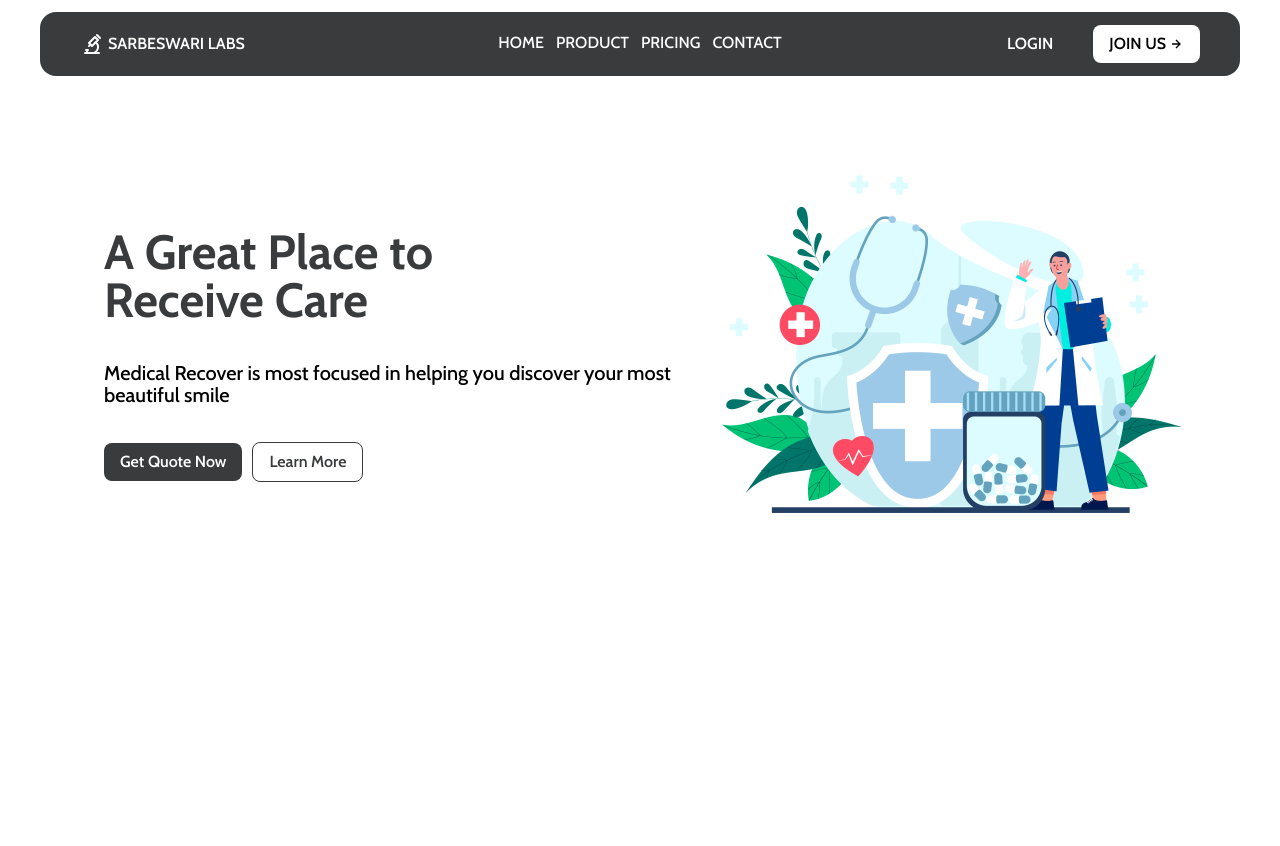
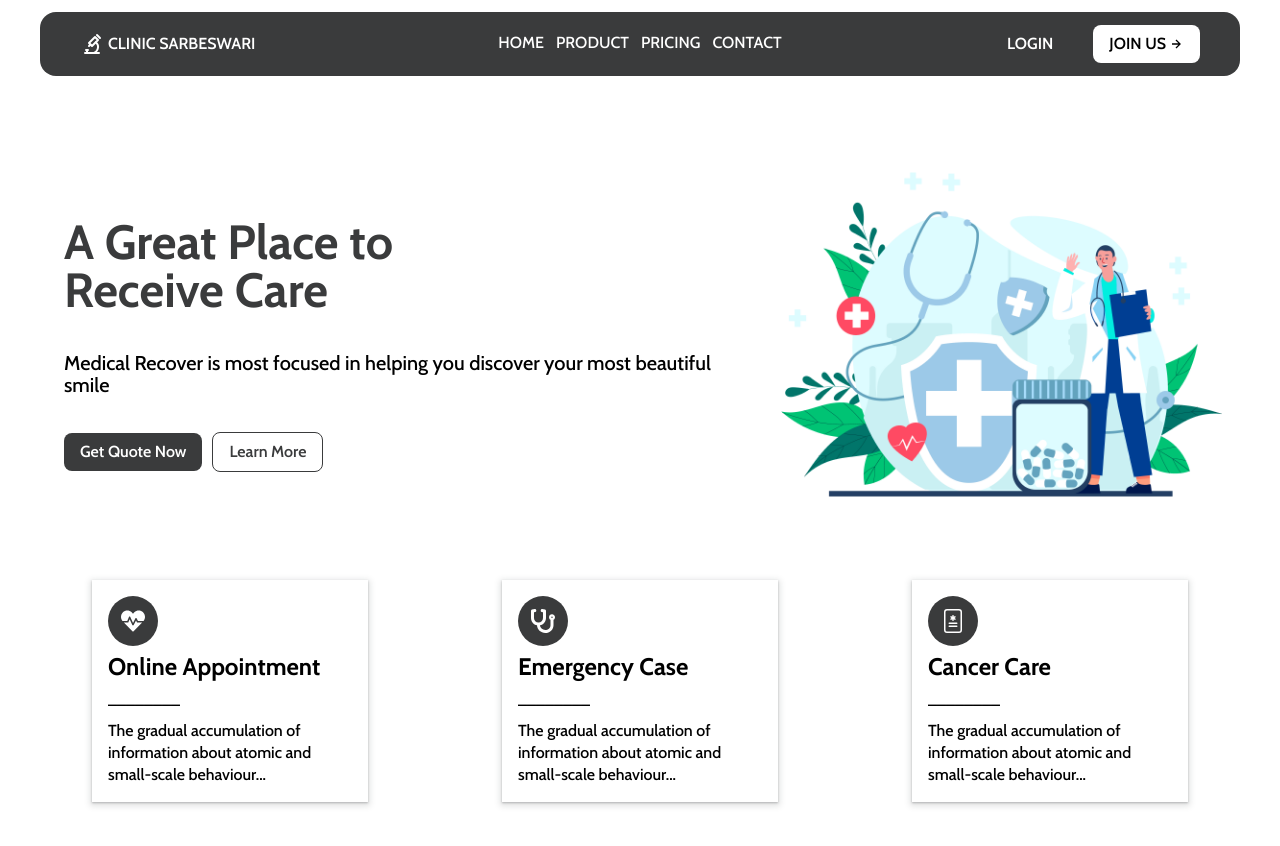
Before and after one commit to shreyT19/Sarbeswari-Labs-Project, a React (Vite) app: page / in a window 1280 px wide. Shown: the top 846 px of the page. Built offline with nearby package versions, Linux system fonts and the light colour scheme.

Commit message:
updated card section

```diff
--- a/index.html
+++ b/index.html
@@ -4,7 +4,7 @@
     <meta charset="UTF-8" />
     <link rel="icon" type="image/svg+xml" href="/vite.svg" />
     <meta name="viewport" content="width=device-width, initial-scale=1.0" />
-    <title>Sarbeswari Labs</title>
+    <title>Clinic Sarbeswari</title>
   </head>
   <body>
     <div id="root"></div>
--- a/src/App.tsx
+++ b/src/App.tsx
@@ -2,6 +2,7 @@
 
 // import ActiveMenu from './components/ActiveMenu/ActiveMenu'
 import Hero from './components/HeroSection/Hero'
+import CardComponent from './components/UsableComponents/CardComponent/CardComponent'
 import Header from './components/header/Header'
 
 function App() {
@@ -13,7 +14,9 @@ function App() {
       <Header/>
       {/* <ActiveMenu/> */}
       <Hero/>
-
+      <CardComponent/>
+      {/* <CardComponent/>
+      <CardComponent/> */}
     </>
   )
 }
--- a/src/components/HeroSection/Hero.scss
+++ b/src/components/HeroSection/Hero.scss
@@ -14,7 +14,6 @@
     // justify-content: flex-end;
     align-items: center;
     flex-direction: column-reverse;
-    max-width: calc(100% - 48px);
 
     margin: 0 auto;
 
@@ -23,10 +22,10 @@
     @include md {
       gap: 0px;
 
-      justify-content: space-around;
+      // justify-content: space-between;
       flex-direction: row;
       max-width: 1200px;
-      padding-inline: 40px;
+      // padding-inline: 40px;
     }
     .left-side {
       .heading {
@@ -126,7 +125,7 @@
       img {
           width: 240px;
           @include md {
-            width: 500px;
+            width: 480px;
         }
       }
     }
--- /dev/null
+++ b/src/components/UsableComponents/CardComponent/CardComponent.scss
@@ -0,0 +1,84 @@
+@import "../../../css-config/mixins.scss";
+
+.card__section {
+  display: flex;
+
+
+  max-width: 1200px;
+  margin: 0 auto;
+    margin-top: 30px;
+  gap: 30px;
+  flex-direction: column;
+  @include md{
+    margin-top: 0px;
+      flex-direction: row;
+    //   height: 700px;
+
+  }
+//   gap: ;
+    // justify-content: space-between;
+    // flex-wrap: wrap;
+    justify-content: space-evenly;
+
+
+  .card__container {
+
+    display: flex;
+    // height: 300px;
+    padding: 16px;
+    margin: 0 auto;
+    width: calc(100% - 30px);
+    @include md{
+       width: 23%;
+   }
+
+    flex-direction: row;
+
+    box-shadow: rgba(60, 64, 67, 0.3) 0px 1px 2px 0px,
+      rgba(60, 64, 67, 0.15) 0px 2px 6px 2px;
+
+
+    .card__item {
+
+      display: flex;
+      flex-direction: column;
+      gap: 10px;
+
+      width: fit-content;
+
+      @include md {
+      }
+      .icon {
+        font-size: 16px;
+        color: white;
+        border-radius: 50%;
+        width: 40px;
+        height: 40px;
+
+        background-color: #3a3b3c;
+        display: flex;
+        justify-content: center;
+        align-items: center;
+        @include md{
+            width: 50px;
+            height: 50px;
+            font-size: 24px;
+        }
+      }
+      .heading {
+        font-size: 16px;
+          font-weight: bold;
+          @include md{
+
+              font-size: 24px;
+        }
+      }
+      .about{
+          font-size: 14px;
+        @include md{
+            font-size: 16px;
+        }
+      }
+    }
+  }
+}
--- /dev/null
+++ b/src/components/UsableComponents/CardComponent/CardComponent.tsx
@@ -0,0 +1,36 @@
+import {FaHeartbeat,FaStethoscope} from "react-icons/fa";
+import {BsFileMedical} from "react-icons/bs";
+import "./CardComponent.scss";
+const CardComponent: React.FC = () => {
+  return <div className="card__section">
+
+
+    <MiniCardComponent icon={<FaHeartbeat/>} heading="Online Appointment" />
+    <MiniCardComponent icon={<FaStethoscope/>} heading="Emergency Case" />
+    <MiniCardComponent icon={<BsFileMedical/>} heading="Cancer Care"/>
+  </div>;
+};
+
+export default CardComponent;
+
+interface Props {
+    heading?: string;
+    icon?: any;
+}
+
+const MiniCardComponent: React.FC<Props> = ({icon,heading}) => {
+  return (
+    <div className="card__container">
+      <div className="card__item">
+
+        <span className="icon">{icon}</span>
+        <p className="heading">{heading}</p>
+        <span>________</span>
+        <p className="about">
+          The gradual accumulation of information about atomic and small-scale
+          behaviour...
+        </p>
+      </div>
+    </div>
+  );
+};
--- a/src/components/header/Header.tsx
+++ b/src/components/header/Header.tsx
@@ -78,7 +78,7 @@ const Header: React.FC = () => {
           <span className="arrow">
             <TbMicroscope />
           </span>
-          <span>Sarbeswari Labs</span>
+          <span>Clinic Sarbeswari</span>
         </div>
         <div className="middle">
           <a className="hyperlinks" href="">
```
